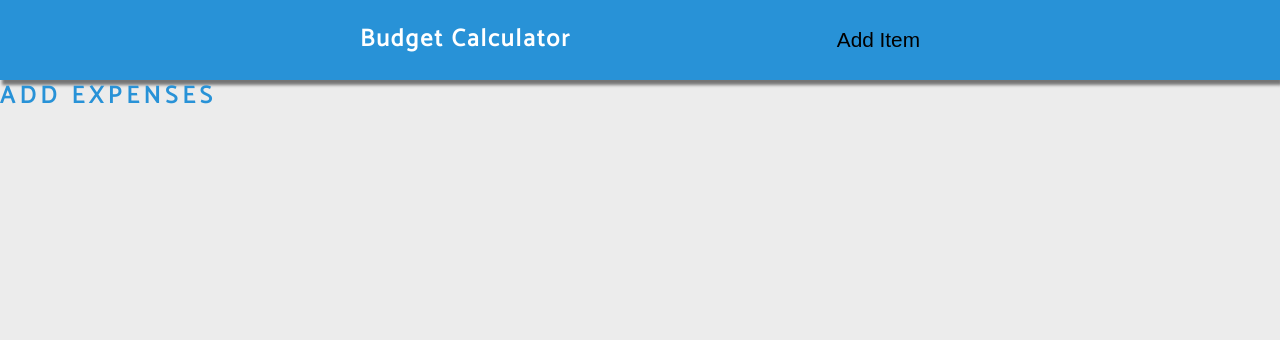
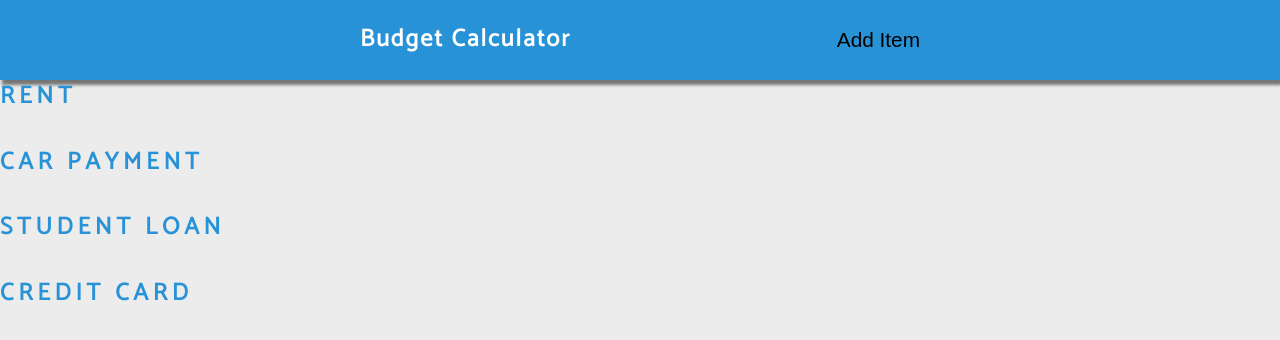
Before and after one commit to MahmonirB/calculator-svelte, a Svelte app: page / in a window 1280 px wide. Shown: the top 340 px of the page. Built offline with nearby package versions, Linux system fonts and the light colour scheme.

Commit message:
feat: add expense list

```diff
--- a/src/App.svelte
+++ b/src/App.svelte
@@ -1,8 +1,12 @@
 <script>
-  import Navbar from "./component/Navbar.svelte";
-  import Title from "./component/Title.svelte";
+  import ExpenseList from "./component/ExpenseList.svelte";
+import Navbar from "./component/Navbar.svelte";
+  import expensesData from "./expenses";
+  let expenses = [...expensesData];
+  console.log(expenses)
 </script>
 
 <Navbar />
-<Title title="add expenses" />
-<Title />
+<main class="main" >
+  <ExpenseList {expenses} />
+</main>
--- /dev/null
+++ b/src/component/Expense.svelte
@@ -0,0 +1 @@
+<h1>This is an expense</h1>
--- /dev/null
+++ b/src/component/ExpenseList.svelte
@@ -0,0 +1,10 @@
+<script>
+    import Title from "./Title.svelte";
+    export let expenses = [];
+</script>
+
+<section>
+    {#each expenses as item}
+    <Title title={item.name} />
+    {/each}
+</section>
--- /dev/null
+++ b/src/expenses.js
@@ -0,0 +1,22 @@
+export default [
+  {
+    id: Math.random() * Date.now(),
+    name: "rent",
+    amount: 2300
+  },
+  {
+    id: Math.random() * Date.now(),
+    name: "car payment",
+    amount: 400
+  },
+  {
+    id: Math.random() * Date.now(),
+    name: "student loan",
+    amount: 400
+  },
+  {
+    id: Math.random() * Date.now(),
+    name: "credit card",
+    amount: 2000
+  }
+];
```
